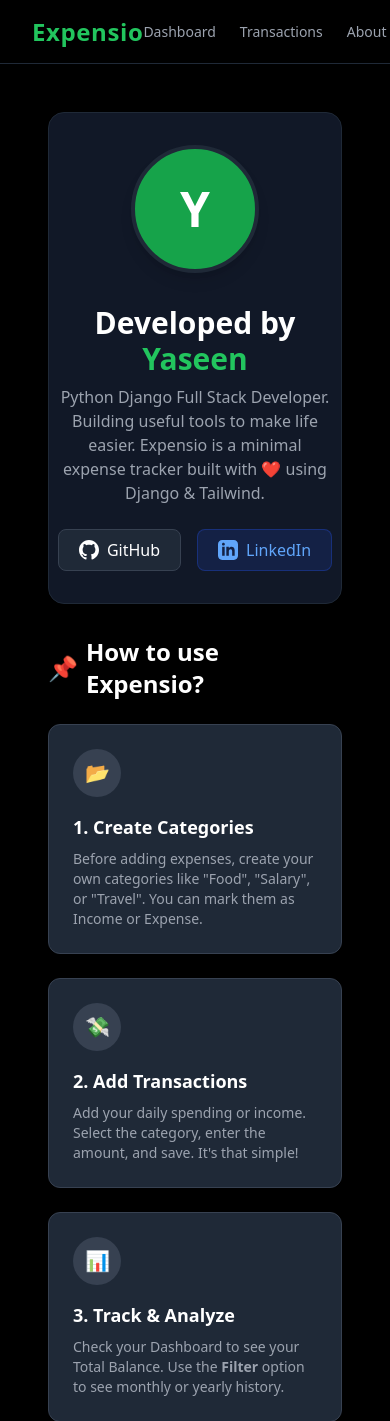
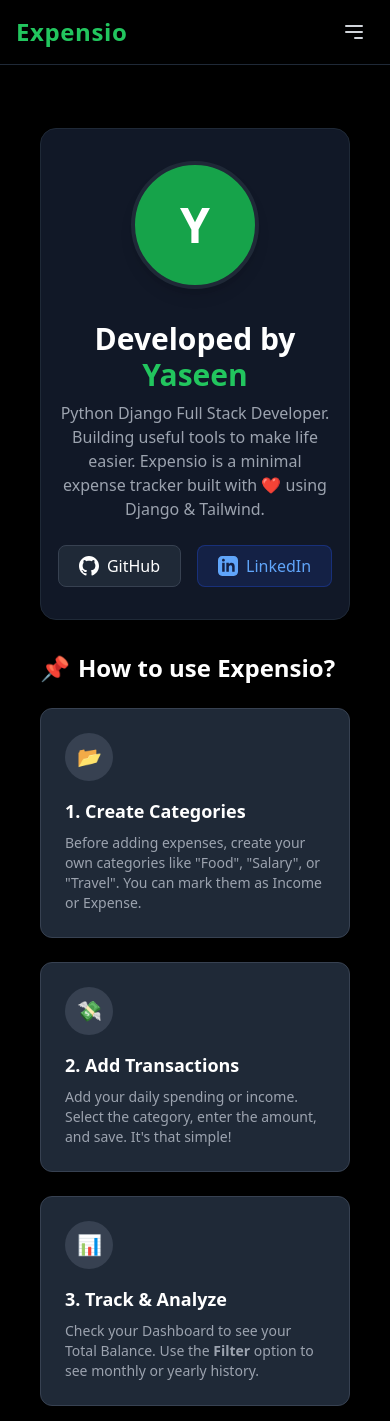
Before and after one commit to ajmalyaseen/Expensio, a Django app: page /about/ in a window 390 px wide. Shown: the top 1421 px of the page. Run offline with Django 5.2, Linux system fonts and the light colour scheme; the visitor is signed in with stand-in values (Sample User, id 1); some libraries are stand-ins or nearby versions.

Commit message:
Added responsive mobile navbar

```diff
--- a/expenses/templates/base.html
+++ b/expenses/templates/base.html
@@ -6,81 +6,122 @@
     <title>{% block title %}Expensio{% endblock %}</title>
     <script src="https://cdn.tailwindcss.com"></script>
 </head>
-<body class="bg-black text-white font-sans antialiased">
+<body class="bg-black text-white font-sans antialiased min-h-screen flex flex-col">
 
-    <header class="h-16 bg-black border-b border-gray-800 flex justify-between items-center px-8 fixed top-0 w-full z-50">
+    <nav class="bg-black border-b border-gray-800 fixed top-0 w-full z-50">
+        <div class="container mx-auto px-4">
+            <div class="flex justify-between items-center h-16">
 
                 <div class="text-2xl font-bold text-green-500 tracking-wide">
                     Expensio
                 </div>
+
+                <div class="md:hidden">
+                    <button onclick="toggleMobileMenu()" class="text-gray-300 hover:text-white focus:outline-none p-2">
+                        <svg class="w-6 h-6" fill="none" stroke="currentColor" viewBox="0 0 24 24">
+                            <path stroke-linecap="round" stroke-linejoin="round" stroke-width="2" d="M4 6h16M4 12h16m-7 6h7"></path>
+                        </svg>
+                    </button>
+                </div>
+
+                <div class="hidden md:flex items-center gap-8">
+
                     {% if user.is_authenticated %}
-        <nav class="flex items-center gap-8">
                         <div class="flex items-center gap-6 text-sm font-medium text-gray-400">
                             <a href="{% url 'index' %}" class="hover:text-white transition-colors">Dashboard</a>
-                <a href="{%url 'transaction_list' %}" class="hover:text-white transition-colors">Transactions</a>
-                <a href="{%url 'about'%}" class="hover:text-white transition-colors">About</a>
+                            <a href="{% url 'transaction_list' %}" class="hover:text-white transition-colors">Transactions</a>
+                            <a href="{% url 'about' %}" class="hover:text-white transition-colors">About</a>
                         </div>
 
-            <div class="flex items-center gap-4">
-
-
                         <div class="relative">
-
                             <button onclick="toggleDropdown()" class="w-10 h-10 rounded-full bg-green-600 text-white font-bold flex items-center justify-center hover:bg-green-700 transition focus:outline-none border-2 border-gray-800">
                                 {{ user.username.0|upper }}
                             </button>
 
                             <div id="profileDropdown" class="hidden absolute right-0 mt-2 w-48 bg-gray-900 border border-gray-800 rounded-xl shadow-2xl py-2 z-50">
-
                                 <div class="px-4 py-2 border-b border-gray-800">
                                     <p class="text-sm text-gray-400">Signed in as</p>
                                     <p class="text-white font-bold truncate">{{ user.username }}</p>
                                 </div>
-
-                <a href="{%url 'profile'%}" class="block px-4 py-2 text-sm text-gray-300 hover:bg-gray-800 hover:text-white transition">
-                    👤 My Profile
-                </a>
-                <a href="#" class="block px-4 py-2 text-sm text-gray-300 hover:bg-gray-800 hover:text-white transition">
-                    ⚙️ Settings
-                </a>
-
+                                <a href="{% url 'profile' %}" class="block px-4 py-2 text-sm text-gray-300 hover:bg-gray-800 hover:text-white transition">👤 My Profile</a>
+                                <a href="#" class="block px-4 py-2 text-sm text-gray-300 hover:bg-gray-800 hover:text-white transition">⚙️ Settings</a>
                                 <form action="{% url 'logout' %}" method="post" class="border-t border-gray-800 mt-2">
                                     {% csrf_token %}
-                    <button type="submit" class="w-full text-left px-4 py-2 text-sm text-red-500 hover:bg-gray-800 hover:text-red-400 transition">
-                        🚪 Logout
-                    </button>
+                                    <button type="submit" class="w-full text-left px-4 py-2 text-sm text-red-500 hover:bg-gray-800 hover:text-red-400 transition">🚪 Logout</button>
                                 </form>
+                            </div>
+                        </div>
+
+                    {% else %}
+                        <div class="flex items-center gap-4">
+                            <a href="{% url 'login' %}" class="hover:text-white font-medium transition">Login</a>
+                            <a href="{% url 'register' %}" class="bg-green-600 hover:bg-green-700 text-white px-4 py-2 rounded-lg font-medium transition">Sign Up</a>
+                        </div>
+                    {% endif %}
                 </div>
 
             </div>
+        </div>
+
+        <div id="mobileMenu" class="hidden md:hidden bg-gray-900 border-t border-gray-800">
+            <div class="px-4 pt-4 pb-6 space-y-3">
+
+                {% if user.is_authenticated %}
+                    <div class="flex items-center gap-3 border-b border-gray-800 pb-4 mb-2">
+                        <div class="w-10 h-10 rounded-full bg-green-600 text-white font-bold flex items-center justify-center">
+                            {{ user.username.0|upper }}
+                        </div>
+                        <div>
+                            <p class="text-white font-bold">{{ user.username }}</p>
+                            <p class="text-xs text-green-500">Online</p>
+                        </div>
+                    </div>
+
+                    <a href="{% url 'index' %}" class="block text-gray-300 hover:text-white py-2">📊 Dashboard</a>
+                    <a href="{% url 'transaction_list' %}" class="block text-gray-300 hover:text-white py-2">💰 Transactions</a>
+                    <a href="{% url 'about' %}" class="block text-gray-300 hover:text-white py-2">ℹ️ About</a>
+                    <a href="{% url 'profile' %}" class="block text-gray-300 hover:text-white py-2">👤 My Profile</a>
+
+                    <form action="{% url 'logout' %}" method="post" class="pt-2 border-t border-gray-800 mt-2">
+                        {% csrf_token %}
+                        <button type="submit" class="w-full text-left text-red-500 font-bold py-2">🚪 Logout</button>
+                    </form>
 
                 {% else %}
-    <div>
-        <a  href="{% url 'login' %}" class="mx-4 hover:text-white font-medium transition">Login</a>
-        <a href="{% url 'register' %}" class="bg-green-600 hover:bg-green-700 text-white px-4 py-2 rounded-lg font-medium transition">Sign Up</a>
-    </div>
+                    <a href="{% url 'login' %}" class="block text-center w-full border border-gray-700 py-2 rounded-lg text-white mb-2">Login</a>
+                    <a href="{% url 'register' %}" class="block text-center w-full bg-green-600 py-2 rounded-lg text-white">Sign Up</a>
                 {% endif %}
 
             </div>
+        </div>
     </nav>
-    </header>
 
-    <main class="pt-20 p-8 min-h-screen">
+    <main class="pt-24 p-6 flex-grow">
         {% block content %}
         {% endblock %}
     </main>
+
     <script>
+        // 1. Desktop Profile Dropdown Toggle
         function toggleDropdown() {
             const dropdown = document.getElementById('profileDropdown');
             dropdown.classList.toggle('hidden');
         }
 
+        // 2. Mobile Menu Toggle (New!) 🔥
+        function toggleMobileMenu() {
+            const menu = document.getElementById('mobileMenu');
+            menu.classList.toggle('hidden');
+        }
+
+        // Close dropdowns when clicking outside
         window.addEventListener('click', function(e) {
-        const button = document.querySelector('button[onclick="toggleDropdown()"]');
-        const dropdown = document.getElementById('profileDropdown');
+            // Check for Desktop Dropdown
+            const profileBtn = document.querySelector('button[onclick="toggleDropdown()"]');
+            const profileMenu = document.getElementById('profileDropdown');
 
-        if (button && dropdown && !button.contains(e.target) && !dropdown.contains(e.target)) {
-            dropdown.classList.add('hidden');
+            if (profileBtn && profileMenu && !profileBtn.contains(e.target) && !profileMenu.contains(e.target)) {
+                profileMenu.classList.add('hidden');
             }
         });
     </script>
```
Lines whose indentation alone changed are shown as unchanged.
